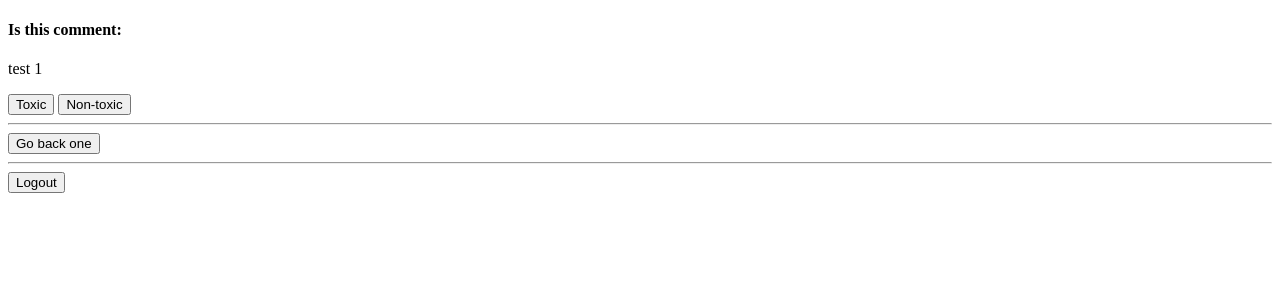
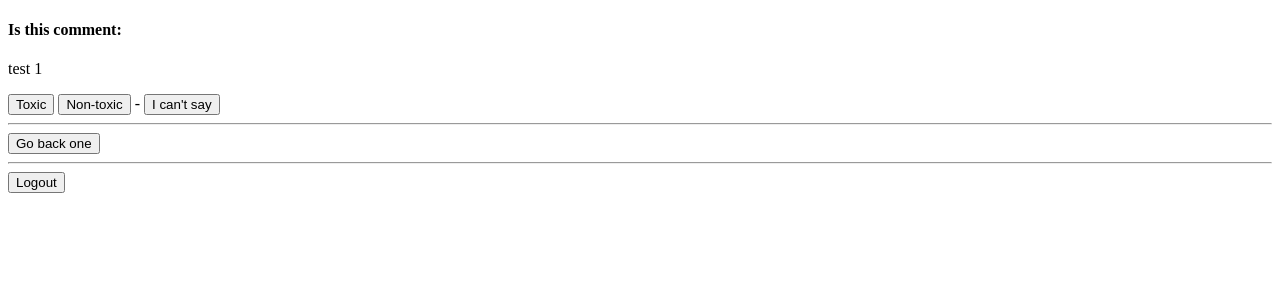
Before and after one commit to WEEE-Open/weee-label, a Flask app: page / in a window 1280 px wide. Shown: the part 47-347 px from the top of the page. Run offline with Flask 2, Linux system fonts and the light colour scheme; the visitor is signed in with stand-in values (Sample User, id 1); data comes from the database, SQL or seed files in the repository.

Commit message:
add third button for special labeling cases

```diff
--- a/templates/label.html
+++ b/templates/label.html
@@ -6,6 +6,8 @@
     <form method="post">
         <input type="submit" name="toxic" value="Toxic">
         <input type="submit" name="nontoxic" value="Non-toxic">
+        <span> - </span>
+        <input type="submit" name="unknown" value="I can't say">
     </form>
     <hr />
     <form method="post">
```
